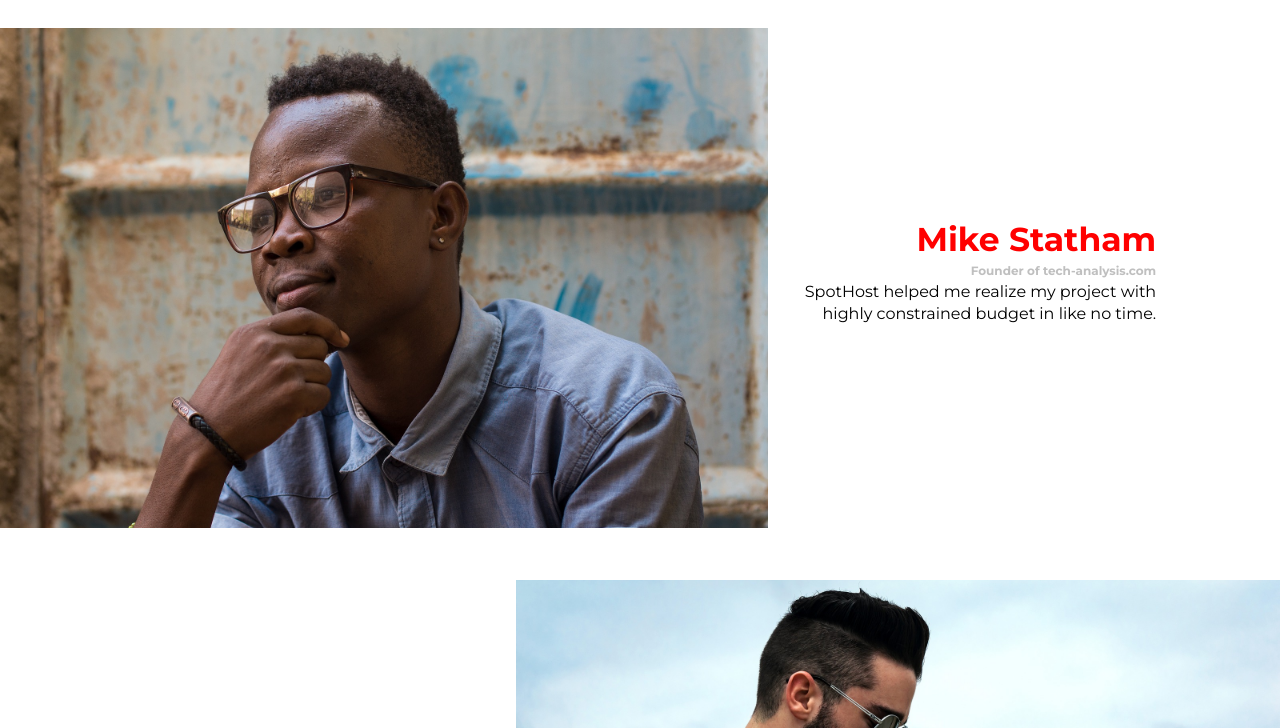
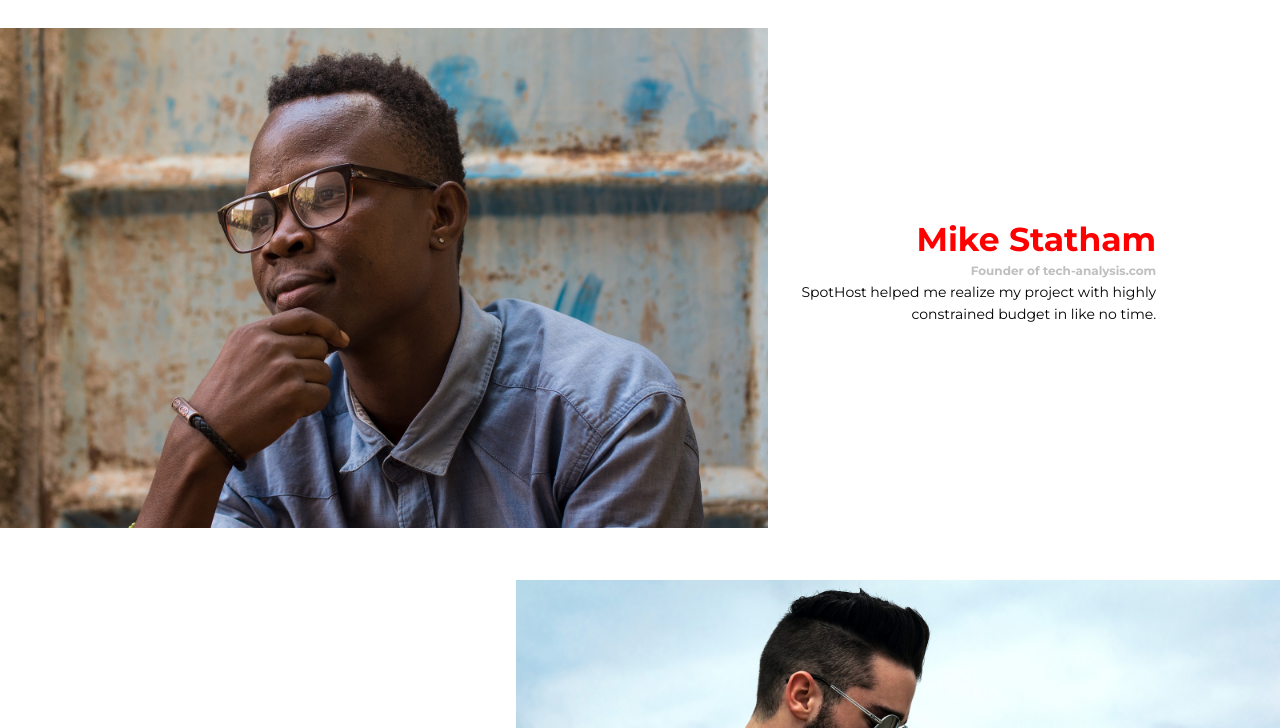
Before and after one commit to EZamana/Evgenii-Zamana-home-tasks, a plain HTML site: page lesson-12-backgrounds/customers/index.html in a window 1280 px wide. Shown: the part 72-800 px from the top of the page. Drawn offline with Linux system fonts and the light colour scheme.

Commit message:
Fixing code mistakes

```diff
--- a/lesson-12-backgrounds/customers/customers.css
+++ b/lesson-12-backgrounds/customers/customers.css
@@ -24,7 +24,7 @@ section {
     background-size: cover;
 }
 
-#MikeStatham .customer-information{
+#MikeStatham .customer-information {
     text-align: right;
 }
 
@@ -45,7 +45,7 @@ article div {
     color: red;
 }
 
-.customer-information__subtitle{
+.customer-information__subtitle {
     font-size: 12px;
     line-height: 20px;
     margin: 0;
@@ -53,7 +53,7 @@ article div {
 }
 
 .customer-information__comment {
-    font-size: 14x;
+    font-size: 14px;
     line-height: 22px;
     margin: 0;
 }
```
